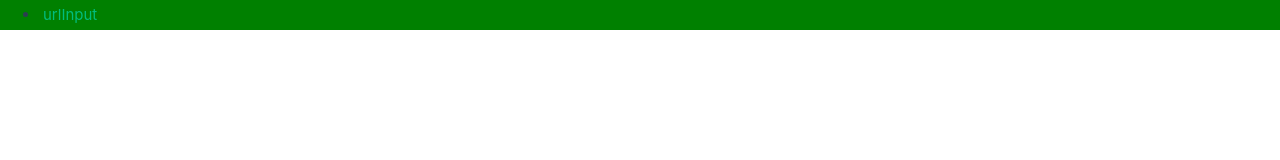
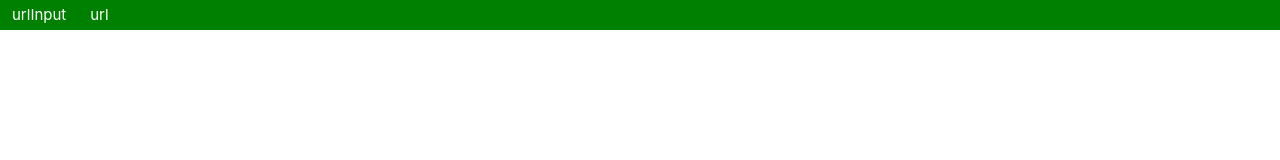
Before and after one commit to RomanChertushkin/EtConsTest, a Vue app: page / in a window 1280 px wide. Shown: the top 160 px of the page. Built offline with nearby package versions, Linux system fonts and the light colour scheme.

Commit message:
added Router links component and installed in App vue

```diff
--- a/src/components/RouterLinks.vue
+++ b/src/components/RouterLinks.vue
@@ -29,8 +29,6 @@ export default defineComponent({
             }))
         );
 
-        console.log(links)
-
         return {
             links
         };
@@ -39,7 +37,29 @@ export default defineComponent({
 </script>
 
 <style lang="scss">
-ul {
+nav ul {
+  list-style-type: none;
+  padding: 0;
+  margin: 0;
+  display: flex;
+  gap: 0px;
+}
 
+nav li {
+  margin: 0;
 }
+
+nav li a {
+  text-decoration: none;
+  color: white;
+  padding: 5px 12px;
+  border-radius: 4px;
+  transition: background-color 0.3s;
+}
+
+nav li a:hover {
+  background-color: #ddd;
+  color: black;
+}
+
 </style>
--- a/src/router/index.ts
+++ b/src/router/index.ts
@@ -8,6 +8,11 @@ const router = createRouter({
       path: '/',
       name: 'urlInput',
       component: UrlInputView
+    },
+    {
+      path: '/url',
+      name: 'url',
+      component: UrlInputView
     }
   ]
 })
```
